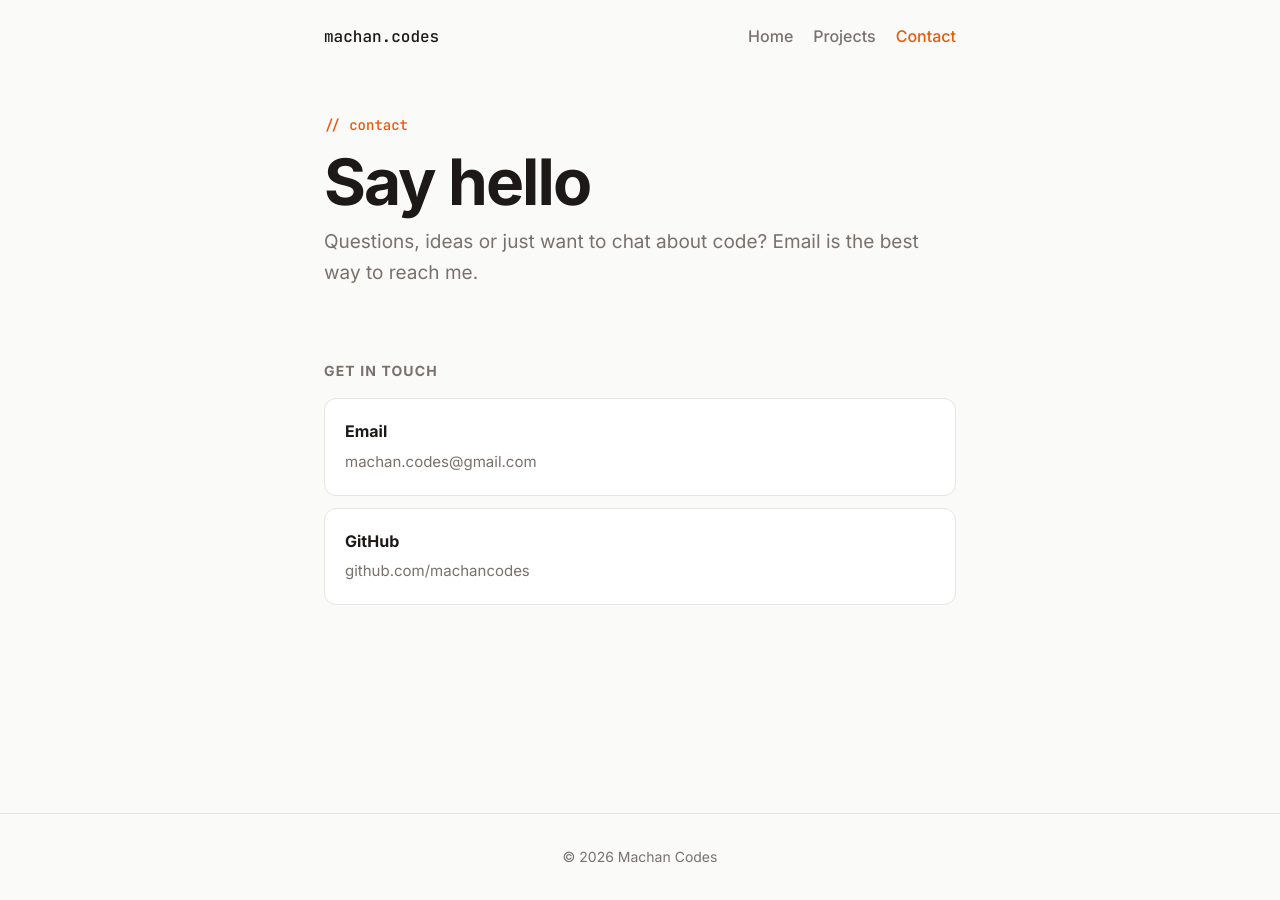
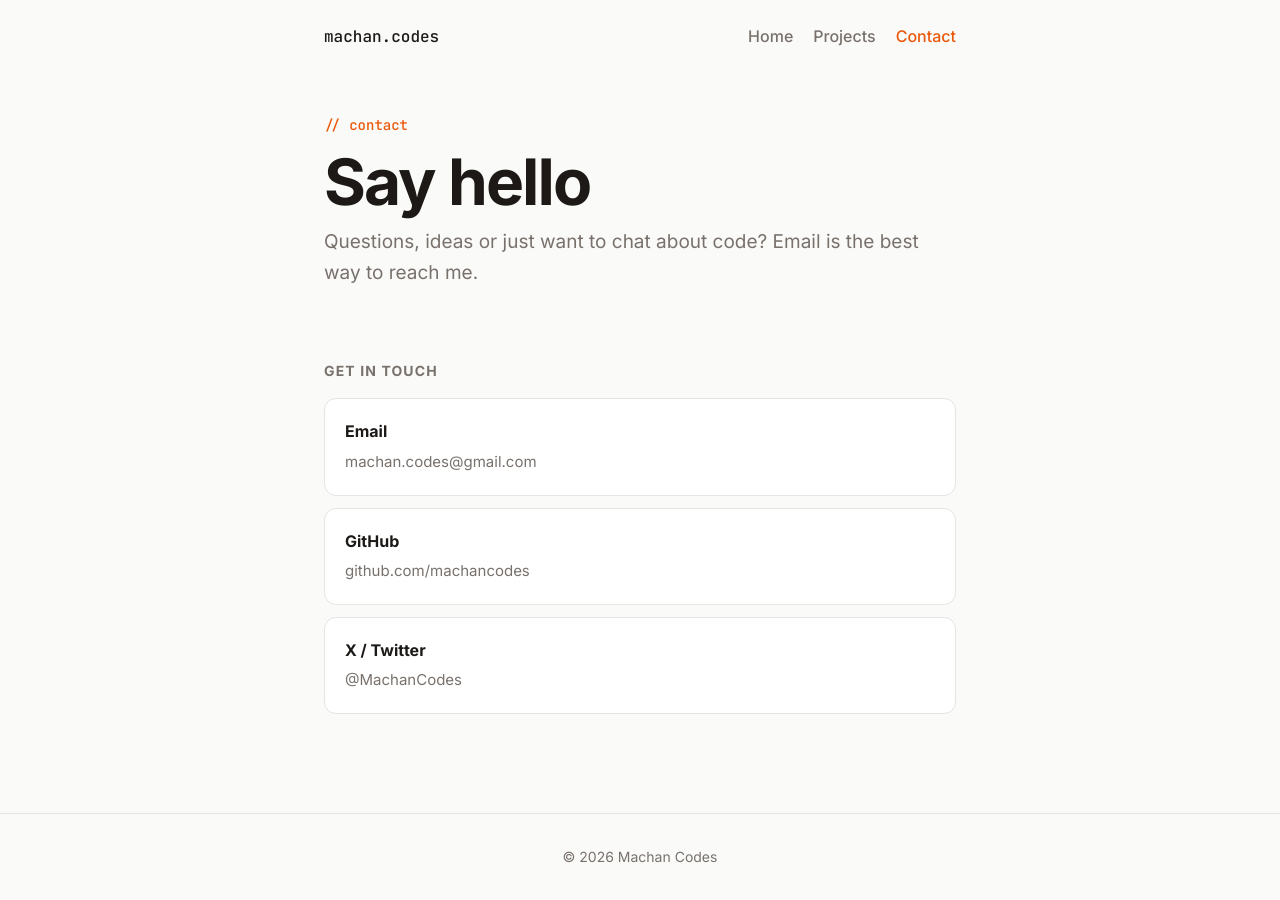
Before and after one commit to machancodes/machancodes.github.io, a Jekyll site: the page built from contact.html, in a window 1280 px wide. Built offline with Jekyll 4.4.1, drawn with Linux system fonts in a browser that asks for light colours.

Commit message:
Add X/Twitter handle
Link @MachanCodes on the home and contact pages and add Twitter card
and social profile metadata.

Co-Authored-By: Claude Opus 5.5 <noreply@anthropic.com>

```diff
--- a/_config.yml
+++ b/_config.yml
@@ -6,6 +6,16 @@ baseurl: ""
 github_username: machancodes
 email: machan.codes@gmail.com
 logo: /assets/images/logo.png
+
+twitter:
+  username: MachanCodes
+  card: summary
+
+social:
+  name: Machan Codes
+  links:
+    - https://github.com/machancodes
+    - https://x.com/MachanCodes
 
 defaults:
   - scope:
--- a/contact.html
+++ b/contact.html
@@ -18,4 +18,8 @@ description: How to get in touch with Machan Codes.
     <strong>GitHub</strong>
     <span>github.com/{{ site.github_username }}</span>
   </a>
+  <a class="card" href="https://x.com/{{ site.twitter.username }}">
+    <strong>X / Twitter</strong>
+    <span>@{{ site.twitter.username }}</span>
+  </a>
 </div>
--- a/index.html
+++ b/index.html
@@ -9,6 +9,7 @@ layout: default
 
 <nav class="links">
   <a href="https://github.com/{{ site.github_username }}">GitHub</a>
+  <a href="https://x.com/{{ site.twitter.username }}">X / Twitter</a>
   <a href="mailto:{{ site.email }}">Email</a>
 </nav>
 
```
